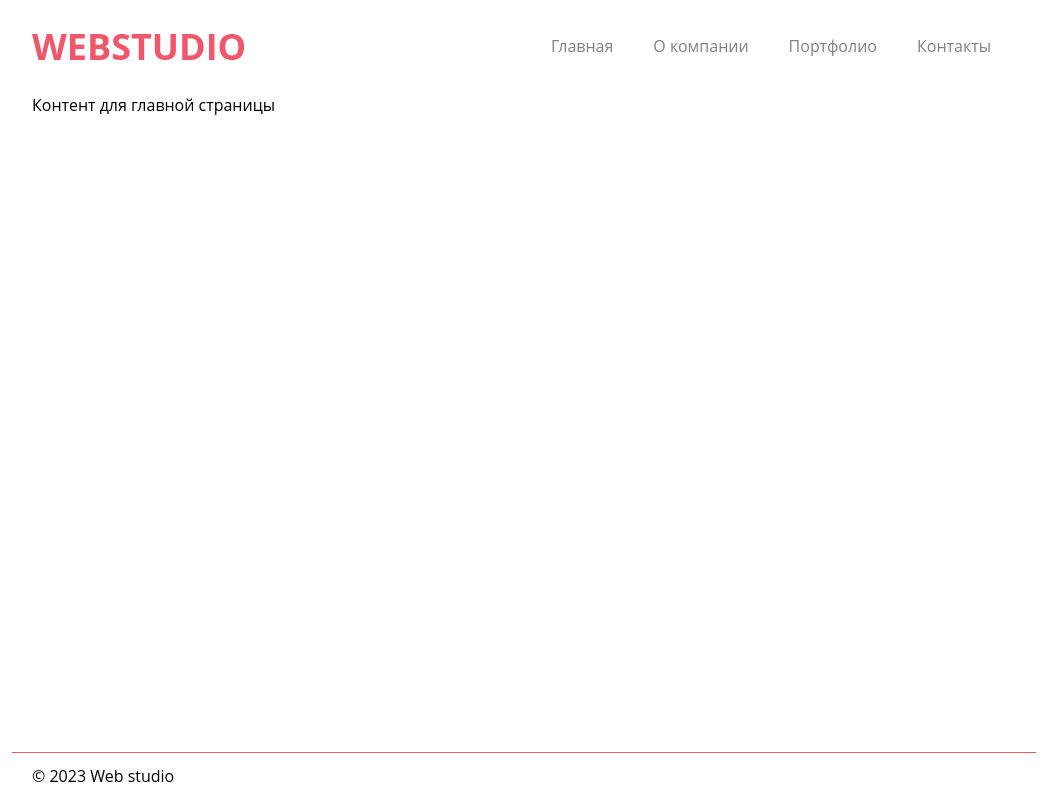
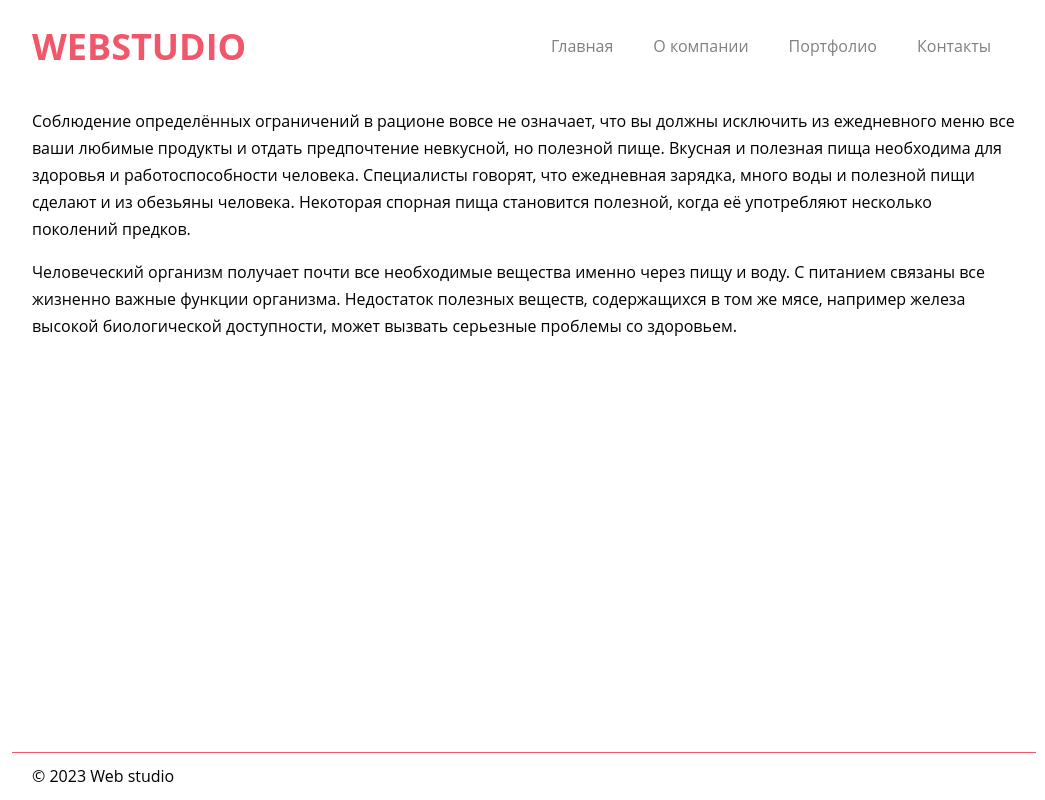
Before and after one commit to agfrontend/web-studio, a Next.js app: page / in a window 1280 px wide. Shown: the whole page, without its empty margins (116-1161 px from the left). Built offline with nearby package versions, Linux system fonts and the light colour scheme.

Commit message:
Home page text + unused variable

```diff
--- a/pages/index.tsx
+++ b/pages/index.tsx
@@ -1,126 +1,23 @@
-import Head from 'next/head'
-import Image from 'next/image'
-import { Inter } from 'next/font/google'
-import styles from '@/styles/Home.module.css'
 import Layout from "@/components/layout/layout";
 
 export default function Home() {
+  const unusedVar = 12345;
+
   return (
-    <>
-      <Layout>
-        Контент для главной страницы
-      </Layout>
+    <Layout>
+      <p>
+        Соблюдение определённых ограничений в рационе вовсе не означает, что вы должны исключить из ежедневного меню все
+        ваши любимые продукты и отдать предпочтение невкусной, но полезной пище. Вкусная и полезная пища необходима для
+        здоровья и работоспособности человека. Специалисты говорят, что ежедневная зарядка, много воды и полезной пищи
+        сделают и из обезьяны человека. Некоторая спорная пища становится полезной, когда её употребляют несколько
+        поколений предков.
+      </p>
 
-      {/*<Head>
-        <title>Create Next App</title>
-        <meta name="description" content="Generated by create next app" />
-        <meta name="viewport" content="width=device-width, initial-scale=1" />
-        <link rel="icon" href="/favicon.ico" />
-      </Head>
-      <main className={styles.main}>
-        <div className={styles.description}>
-          <p>
-            Get started by editing&nbsp;
-            <code className={styles.code}>pages/index.tsx</code>
-          </p>
-          <div>
-            <a
-              href="https://vercel.com?utm_source=create-next-app&utm_medium=default-template&utm_campaign=create-next-app"
-              target="_blank"
-              rel="noopener noreferrer"
-            >
-              By{' '}
-              <Image
-                src="/vercel.svg"
-                alt="Vercel Logo"
-                className={styles.vercelLogo}
-                width={100}
-                height={24}
-                priority
-              />
-            </a>
-          </div>
-        </div>
-
-        <div className={styles.center}>
-          <Image
-            className={styles.logo}
-            src="/next.svg"
-            alt="Next.js Logo"
-            width={180}
-            height={37}
-            priority
-          />
-          <div className={styles.thirteen}>
-            <Image
-              src="/thirteen.svg"
-              alt="13"
-              width={40}
-              height={31}
-              priority
-            />
-          </div>
-        </div>
-
-        <div className={styles.grid}>
-          <a
-            href="https://nextjs.org/docs?utm_source=create-next-app&utm_medium=default-template&utm_campaign=create-next-app"
-            className={styles.card}
-            target="_blank"
-            rel="noopener noreferrer"
-          >
-            <h2 className={inter.className}>
-              Docs <span>-&gt;</span>
-            </h2>
-            <p className={inter.className}>
-              Find in-depth information about Next.js features and&nbsp;API.
-            </p>
-          </a>
-
-          <a
-            href="https://nextjs.org/learn?utm_source=create-next-app&utm_medium=default-template&utm_campaign=create-next-app"
-            className={styles.card}
-            target="_blank"
-            rel="noopener noreferrer"
-          >
-            <h2 className={inter.className}>
-              Learn <span>-&gt;</span>
-            </h2>
-            <p className={inter.className}>
-              Learn about Next.js in an interactive course with&nbsp;quizzes!
-            </p>
-          </a>
-
-          <a
-            href="https://vercel.com/templates?framework=next.js&utm_source=create-next-app&utm_medium=default-template&utm_campaign=create-next-app"
-            className={styles.card}
-            target="_blank"
-            rel="noopener noreferrer"
-          >
-            <h2 className={inter.className}>
-              Templates <span>-&gt;</span>
-            </h2>
-            <p className={inter.className}>
-              Discover and deploy boilerplate example Next.js&nbsp;projects.
-            </p>
-          </a>
-
-          <a
-            href="https://vercel.com/new?utm_source=create-next-app&utm_medium=default-template&utm_campaign=create-next-app"
-            className={styles.card}
-            target="_blank"
-            rel="noopener noreferrer"
-          >
-            <h2 className={inter.className}>
-              Deploy <span>-&gt;</span>
-            </h2>
-            <p className={inter.className}>
-              Instantly deploy your Next.js site to a shareable URL
-              with&nbsp;Vercel.
-            </p>
-          </a>
-        </div>
-      </main>*/}
-    </>
+      <p>
+        Человеческий организм получает почти все необходимые вещества именно через пищу и воду. С питанием связаны все
+        жизненно важные функции организма. Недостаток полезных веществ, содержащихся в том же мясе, например железа
+        высокой биологической доступности, может вызвать серьезные проблемы со здоровьем.
+      </p>
+    </Layout>
   )
 }
```
